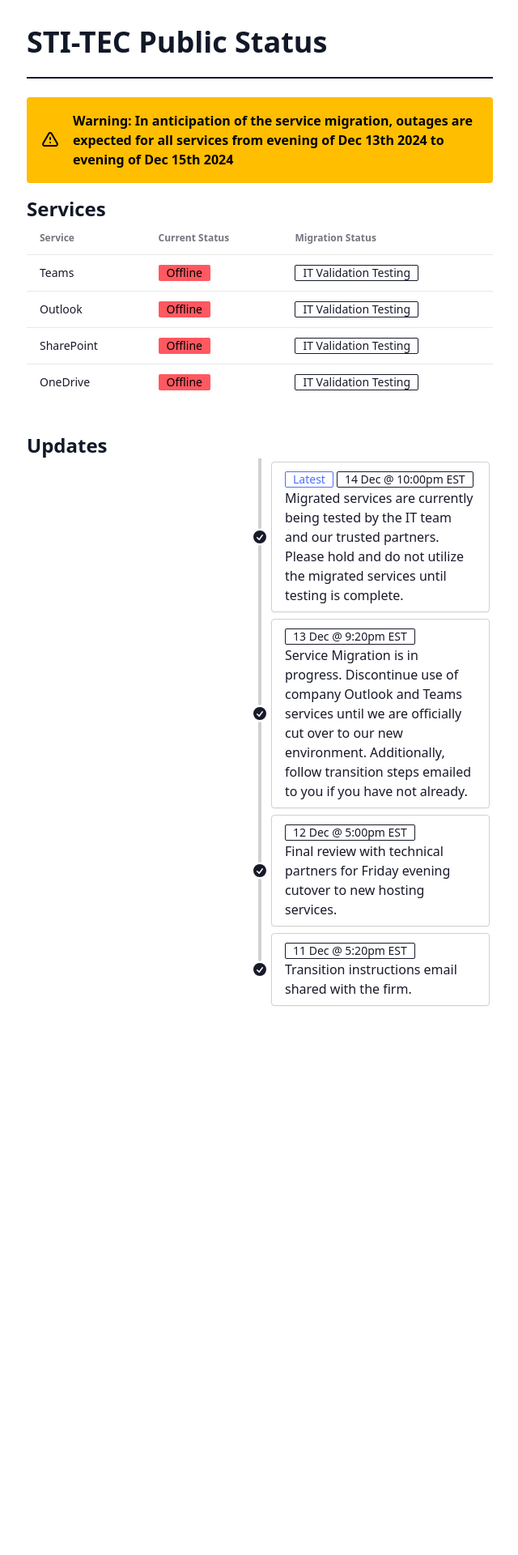
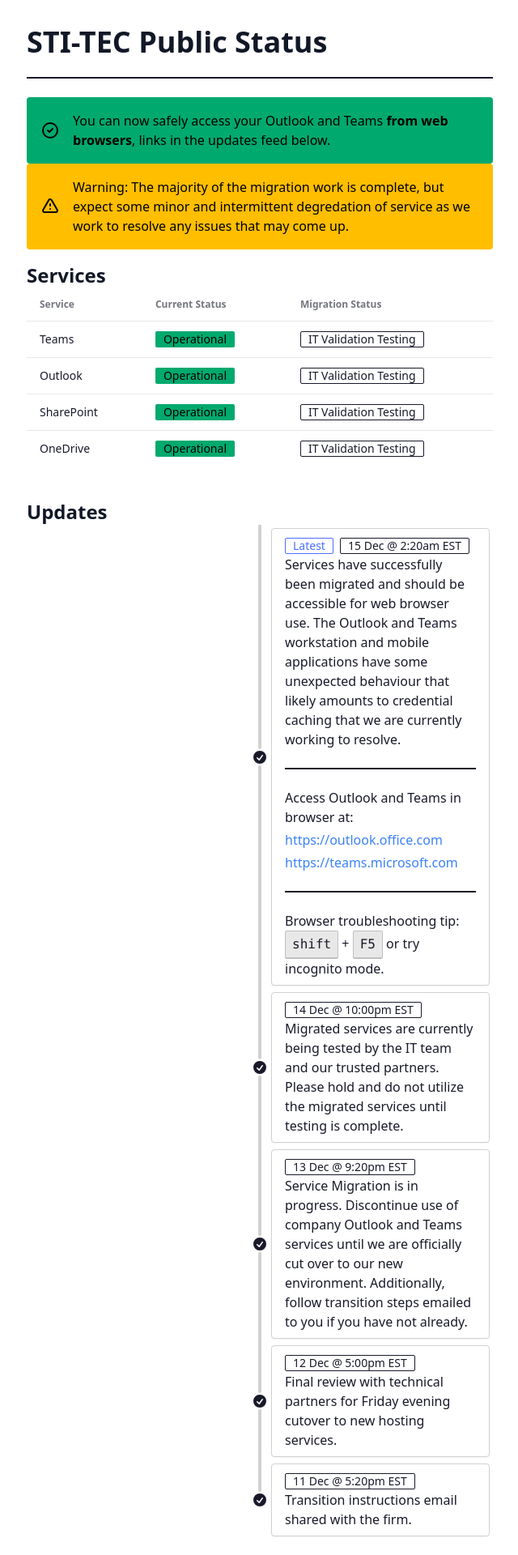
Before and after one commit to sti-tec/sti-tec-public-status, a SvelteKit app: page / in a window 1280 px wide. Shown: the top 1920 px of the page at 81% size, without its empty margins (319-959 px from the left). Before the commit the page ends 1278 px from the top, so only its background shows below. Built offline with nearby package versions, Linux system fonts and the light colour scheme.

Commit message:
SU-04: Services are up for web browser use

```diff
--- a/src/routes/+page.svelte
+++ b/src/routes/+page.svelte
@@ -1,26 +1,49 @@
 <section>
 	<div class="mx-auto max-w-screen-xl px-4 py-8 sm:px-6 lg:px-8 flex justify-center">
 		<div class="space-y-4 md:space-y-8">
-
 			<div class="max-w-xl">
 				<h1 class="text-2xl font-semibold text-gray-900 sm:text-4xl">STI-TEC Public Status</h1>
 				<div class="divider divider-neutral"></div>
 
+				<div role="alert" class="alert alert-success">
+					<svg
+						xmlns="http://www.w3.org/2000/svg"
+						class="h-6 w-6 shrink-0 stroke-current"
+						fill="none"
+						viewBox="0 0 24 24"
+					>
+						<path
+							stroke-linecap="round"
+							stroke-linejoin="round"
+							stroke-width="2"
+							d="M9 12l2 2 4-4m6 2a9 9 0 11-18 0 9 9 0 0118 0z"
+						/>
+					</svg>
+					<span>
+						You can now safely access your Outlook and Teams <span class="font-bold"
+							>from web browsers</span
+						>, links in the updates feed below.</span
+					>
+				</div>
 				<div role="alert" class="alert alert-warning">
 					<svg
 						xmlns="http://www.w3.org/2000/svg"
 						class="h-6 w-6 shrink-0 stroke-current"
 						fill="none"
-					  viewBox="0 0 24 24">
+						viewBox="0 0 24 24"
+					>
 						<path
 							stroke-linecap="round"
 							stroke-linejoin="round"
 							stroke-width="2"
-						d="M12 9v2m0 4h.01m-6.938 4h13.856c1.54 0 2.502-1.667 1.732-3L13.732 4c-.77-1.333-2.694-1.333-3.464 0L3.34 16c-.77 1.333.192 3 1.732 3z" />
+							d="M12 9v2m0 4h.01m-6.938 4h13.856c1.54 0 2.502-1.667 1.732-3L13.732 4c-.77-1.333-2.694-1.333-3.464 0L3.34 16c-.77 1.333.192 3 1.732 3z"
+						/>
 					</svg>
-					<span class="font-bold">Warning: In anticipation of the service migration, outages are expected for all services from evening of Dec 13th 2024 to evening of Dec 15th 2024</span>
+					<span>
+						Warning: The majority of the migration work is complete, but expect some minor and
+						intermittent degredation of service as we work to resolve any issues that may come up.</span
+					>
 				</div>
-
 
 				<h2 class="text-2xl font-semibold text-gray-900 sm:text-2xl mt-4">Services</h2>
 				<div class="overflow-x-auto">
@@ -37,25 +60,41 @@
 							<!-- row 1 -->
 							<tr>
 								<td>Teams</td>
-								<td><div class="badge badge-error">Offline</div></td>
-								<td><div class="badge badge-neutral badge-outline whitespace-nowrap">IT Validation Testing</div></td>
+								<td><div class="badge badge-success">Operational</div></td>
+								<td
+									><div class="badge badge-neutral badge-outline whitespace-nowrap">
+										IT Validation Testing
+									</div></td
+								>
 							</tr>
 							<!-- row 2 -->
 							<tr>
 								<td>Outlook</td>
-								<td><div class="badge badge-error">Offline</div></td>
-								<td><div class="badge badge-neutral badge-outline whitespace-nowrap">IT Validation Testing</div></td>
+								<td><div class="badge badge-success">Operational</div></td>
+								<td
+									><div class="badge badge-neutral badge-outline whitespace-nowrap">
+										IT Validation Testing
+									</div></td
+								>
 							</tr>
 							<!-- row 3 -->
 							<tr>
 								<td>SharePoint</td>
-								<td><div class="badge badge-error">Offline</div></td>
-								<td><div class="badge badge-neutral badge-outline whitespace-nowrap">IT Validation Testing</div></td>
+								<td><div class="badge badge-success">Operational</div></td>
+								<td
+									><div class="badge badge-neutral badge-outline whitespace-nowrap">
+										IT Validation Testing
+									</div></td
+								>
 							</tr>
 							<tr>
 								<td>OneDrive</td>
-								<td><div class="badge badge-error">Offline</div></td>
-								<td><div class="badge badge-neutral badge-outline whitespace-nowrap">IT Validation Testing</div></td>
+								<td><div class="badge badge-success">Operational</div></td>
+								<td
+									><div class="badge badge-neutral badge-outline whitespace-nowrap">
+										IT Validation Testing
+									</div></td
+								>
 							</tr>
 						</tbody>
 					</table>
@@ -117,8 +156,33 @@
 							</svg>
 						</div>
 						<div class="timeline-end timeline-box">
-							<div class="badge badge-primary badge-outline mr-1">Latest</div><div class="badge badge-neutral badge-outline whitespace-nowrap">14 Dec @ 10:00pm EST</div>
-							Migrated services are currently being tested by the IT team and our trusted partners. Please hold and do not utilize the migrated services until testing is complete.
+							<div>
+								<div class="badge badge-primary badge-outline mr-1">Latest</div>
+								<div class="badge badge-neutral badge-outline whitespace-nowrap">
+									15 Dec @ 2:20am EST
+								</div>
+							</div>
+							Services have successfully been migrated and should be accessible for web browser use.
+							The Outlook and Teams workstation and mobile applications have some unexpected behaviour
+							that likely amounts to credential caching that we are currently working to resolve.
+							<div class="divider divider-neutral"></div>
+							<p>Access Outlook and Teams in browser at:</p>
+							<ul>
+								<li class="my-1">
+									<a href="https://outlook.office.com" class="text-blue-500" target="_blank"
+										>https://outlook.office.com</a
+									>
+								</li>
+								<li>
+									<a href="https://teams.microsoft.com" class="text-blue-500" target="_blank"
+										>https://teams.microsoft.com</a
+									>
+								</li>
+							</ul>
+							<div class="divider divider-neutral"></div>
+							<p>Browser troubleshooting tip:</p>
+							<kbd class="kbd">shift</kbd> +
+							<kbd class="kbd">F5</kbd> or try incognito mode.
 						</div>
 						<hr />
 					</li>
@@ -139,8 +203,13 @@
 							</svg>
 						</div>
 						<div class="timeline-end timeline-box">
-							<div><div class="badge badge-neutral badge-outline whitespace-nowrap">13 Dec @ 9:20pm EST</div></div>
-							Service Migration is in progress. Discontinue use of company Outlook and Teams services until we are officially cut over to our new environment. Additionally, follow transition steps emailed to you if you have not already.
+							<div>
+								<div class="badge badge-neutral badge-outline whitespace-nowrap">
+									14 Dec @ 10:00pm EST
+								</div>
+							</div>
+							Migrated services are currently being tested by the IT team and our trusted partners. Please
+							hold and do not utilize the migrated services until testing is complete.
 						</div>
 						<hr />
 					</li>
@@ -161,7 +230,39 @@
 							</svg>
 						</div>
 						<div class="timeline-end timeline-box">
-                            <div><div class="badge badge-neutral badge-outline whitespace-nowrap">12 Dec @ 5:00pm EST</div></div>
+							<div>
+								<div class="badge badge-neutral badge-outline whitespace-nowrap">
+									13 Dec @ 9:20pm EST
+								</div>
+							</div>
+							Service Migration is in progress. Discontinue use of company Outlook and Teams services
+							until we are officially cut over to our new environment. Additionally, follow transition
+							steps emailed to you if you have not already.
+						</div>
+						<hr />
+					</li>
+					<li>
+						<hr />
+						<div class="timeline-middle">
+							<svg
+								xmlns="http://www.w3.org/2000/svg"
+								viewBox="0 0 20 20"
+								fill="currentColor"
+								class="h-5 w-5"
+							>
+								<path
+									fill-rule="evenodd"
+									d="M10 18a8 8 0 100-16 8 8 0 000 16zm3.857-9.809a.75.75 0 00-1.214-.882l-3.483 4.79-1.88-1.88a.75.75 0 10-1.06 1.061l2.5 2.5a.75.75 0 001.137-.089l4-5.5z"
+									clip-rule="evenodd"
+								/>
+							</svg>
+						</div>
+						<div class="timeline-end timeline-box">
+							<div>
+								<div class="badge badge-neutral badge-outline whitespace-nowrap">
+									12 Dec @ 5:00pm EST
+								</div>
+							</div>
 							Final review with technical partners for Friday evening cutover to new hosting services.
 						</div>
 						<hr />
@@ -183,7 +284,11 @@
 							</svg>
 						</div>
 						<div class="timeline-end timeline-box">
-                            <div><div class="badge badge-neutral badge-outline whitespace-nowrap">11 Dec @ 5:20pm EST</div></div>
+							<div>
+								<div class="badge badge-neutral badge-outline whitespace-nowrap">
+									11 Dec @ 5:20pm EST
+								</div>
+							</div>
 							Transition instructions email shared with the firm.
 						</div>
 					</li>
```
Also changed, not shown: 17 other files (tests, documents, lock files or other folders). Lines whose indentation alone changed are shown as unchanged.
